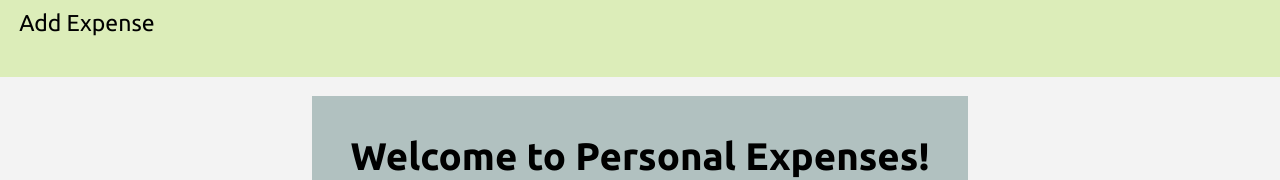
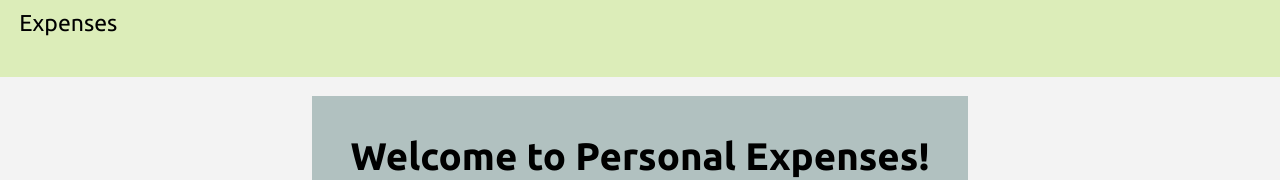
Before and after one commit to winstein27/personal-expenses, a React (Vite) app: page / in a window 1280 px wide. Shown: the top 180 px of the page. Built offline with nearby package versions, Linux system fonts and the light colour scheme.

Commit message:
:sparkles: feat: update header
Updating header content and style

```diff
--- a/src/components/Header.tsx
+++ b/src/components/Header.tsx
@@ -1,4 +1,5 @@
 import styled from 'styled-components';
+import { Link } from 'react-router-dom';
 
 import theme from '../styles/theme';
 
@@ -18,7 +19,13 @@ const Nav = styled.nav`
   width: 100%;
 `;
 
-const NewExpense = styled.a`
+const List = styled.ul`
+  list-style-type: none;
+  margin: 0;
+  padding: 0;
+`;
+
+const NewExpense = styled(Link)`
   border-radius: 12px;
   padding: 0.5rem;
   cursor: pointer;
@@ -36,7 +43,11 @@ const Header = () => {
   return (
     <Bar>
       <Nav>
-        <NewExpense href="#">Add Expense</NewExpense>
+        <List>
+          <li>
+            <NewExpense to={'/expenses'}>Expenses</NewExpense>
+          </li>
+        </List>
       </Nav>
     </Bar>
   );
```
